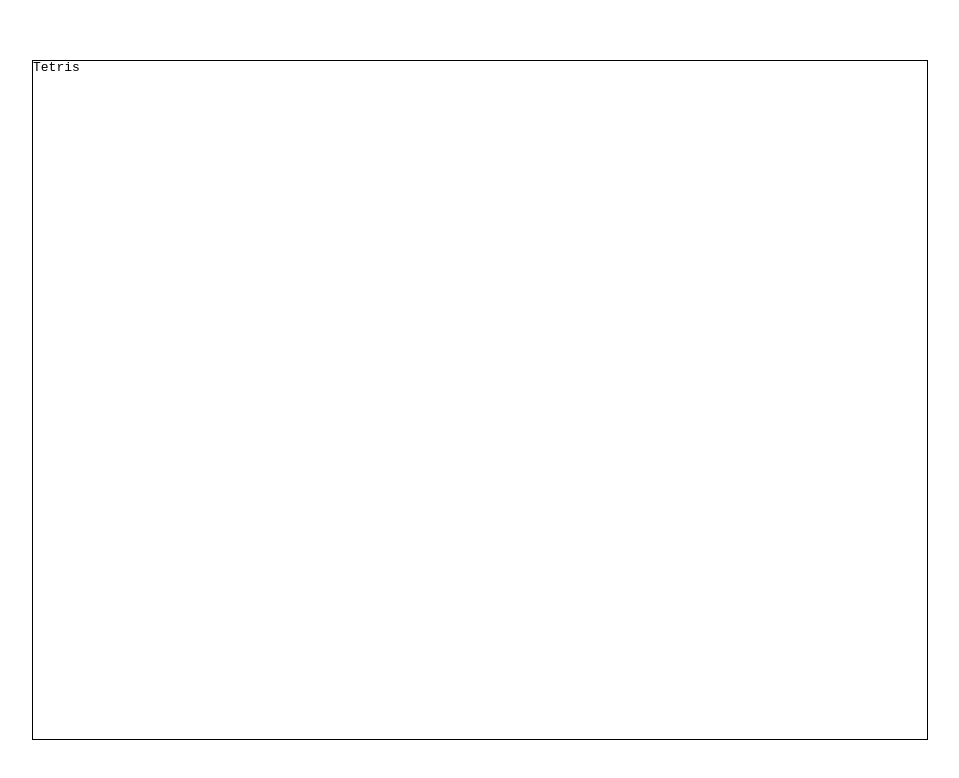
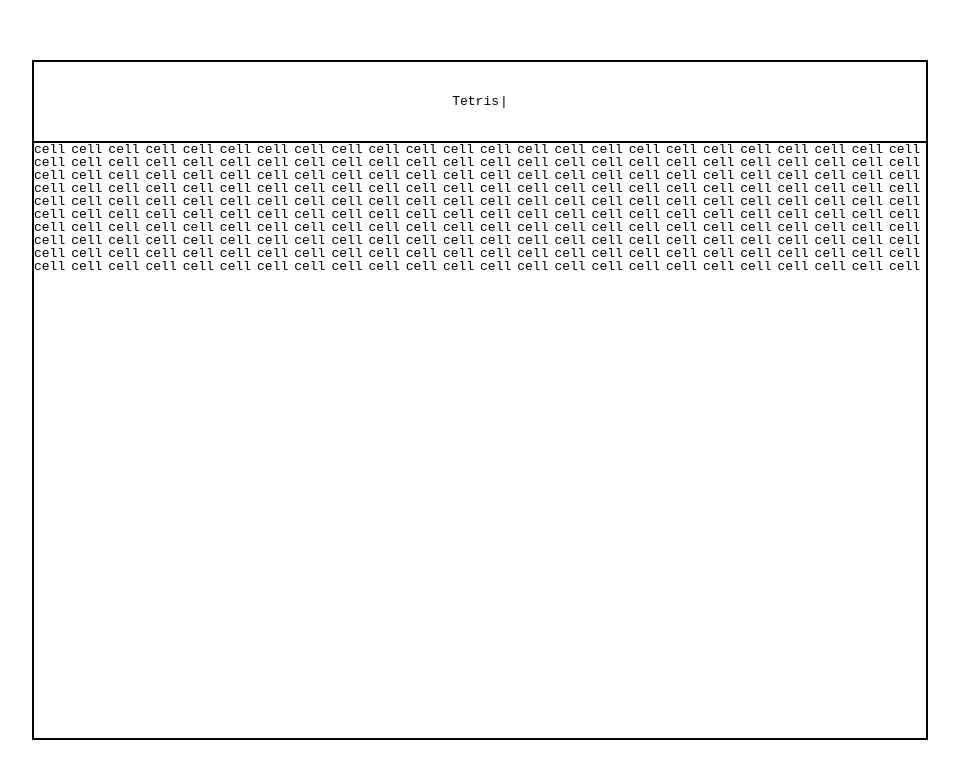
Before and after one commit to itshui3/tetris, a React (Create React App) app: page / in a window 1280 px wide. Shown: the top 778 px of the page, without its empty margins (160-1119 px from the left). Built offline with nearby package versions, Linux system fonts and the light colour scheme.

Commit message:
track style changes

```diff
--- a/package.json
+++ b/package.json
@@ -10,6 +10,7 @@
     "react": "^17.0.1",
     "react-dom": "^17.0.1",
     "react-scripts": "4.0.1",
+    "typewriter-effect": "^2.17.0",
     "web-vitals": "^0.2.4"
   },
   "scripts": {
--- a/src/components/Header/Header.js
+++ b/src/components/Header/Header.js
@@ -1,12 +1,25 @@
+
+import './_header.css'
+import React from 'react'
+
+import Typewriter from 'typewriter-effect'
 
 
-import React from 'react'
+function Header() {
 
-function Header() {
 return (
 <>
 <div className='header_cont'>
-    <h1 className='header_title'>Tetris</h1>
+    <Typewriter
+    onInit={(typewriter) => {
+        typewriter.start().changeDelay(20).changeDeleteSpeed(10)
+        .typeString('let\'s play...')
+        .deleteAll()
+        .typeString('Tetris')
+
+    }
+
+    } />
 </div>
 </>
 )
--- a/src/components/Header/_header.css
+++ b/src/components/Header/_header.css
@@ -1,8 +1,19 @@
 
 .header_cont {
+    border: 1px solid black;
 
+    width: 100%;
+    height: 12%;
+
+    display: flex;
+    justify-content: center;
+    align-items: center
 }
 
-.header_title {
+/* how to style Typewriter? */
+/* .header_title .Typewriter {
+    border: 1px solid black;
+    font-size: 1.5rem;
 
-}
+    letter-spacing: 2rem;
+} */
--- a/src/components/Tetris/Tetris.js
+++ b/src/components/Tetris/Tetris.js
@@ -1,11 +1,37 @@
 
+import './styles/_tetrisBoard.css'
+import React, { useReducer } from 'react'
 
-import React from 'react'
+import {
+    initBoard,
+    boardReducer
+} from './boardReducer.js'
 
 function Tetris() {
+
+    const [boardState, dispatchBoard] = useReducer(boardReducer, initBoard)
+
 return (
 <>
+<div className='tetris_cont'>
 
+{
+boardState.board.map((row, r_idx) => (
+<div className='board_row' key={r_idx}>
+    {
+        row.map((cell, c_idx) => (
+
+        <div className='board_cell' key={c_idx}>
+            cell
+        </div>
+
+        ))
+    }
+</div>
+))
+}
+
+</div>
 </>
 )
 }
--- /dev/null
+++ b/src/components/Tetris/assets/emptyBoard.js
@@ -0,0 +1,27 @@
+
+export const emptyBoard = [
+    [0, 0, 0, 0, 0, 0, 0, 0, 0, 0],
+    [0, 0, 0, 0, 0, 0, 0, 0, 0, 0],
+    [0, 0, 0, 0, 0, 0, 0, 0, 0, 0],
+    [0, 0, 0, 0, 0, 0, 0, 0, 0, 0],
+    [0, 0, 0, 0, 0, 0, 0, 0, 0, 0],
+    [0, 0, 0, 0, 0, 0, 0, 0, 0, 0],
+    [0, 0, 0, 0, 0, 0, 0, 0, 0, 0],
+    [0, 0, 0, 0, 0, 0, 0, 0, 0, 0],
+    [0, 0, 0, 0, 0, 0, 0, 0, 0, 0],
+    [0, 0, 0, 0, 0, 0, 0, 0, 0, 0],
+    [0, 0, 0, 0, 0, 0, 0, 0, 0, 0],
+    [0, 0, 0, 0, 0, 0, 0, 0, 0, 0],
+    [0, 0, 0, 0, 0, 0, 0, 0, 0, 0],
+    [0, 0, 0, 0, 0, 0, 0, 0, 0, 0],
+    [0, 0, 0, 0, 0, 0, 0, 0, 0, 0],
+    [0, 0, 0, 0, 0, 0, 0, 0, 0, 0],
+    [0, 0, 0, 0, 0, 0, 0, 0, 0, 0],
+    [0, 0, 0, 0, 0, 0, 0, 0, 0, 0],
+    [0, 0, 0, 0, 0, 0, 0, 0, 0, 0],
+    [0, 0, 0, 0, 0, 0, 0, 0, 0, 0],
+    [0, 0, 0, 0, 0, 0, 0, 0, 0, 0],
+    [0, 0, 0, 0, 0, 0, 0, 0, 0, 0],
+    [0, 0, 0, 0, 0, 0, 0, 0, 0, 0],
+    [0, 0, 0, 0, 0, 0, 0, 0, 0, 0],
+]
--- /dev/null
+++ b/src/components/Tetris/boardReducer.js
@@ -0,0 +1,23 @@
+
+import produce from 'immer'
+import { emptyBoard } from './assets/emptyBoard.js'
+
+
+const initBoard = {
+    board: emptyBoard,
+    // pieces
+    activePc: {}
+}
+
+const boardReducer = (state, { type, action }) => {
+
+    switch(type) {
+        default:
+            return state
+    }
+}
+
+export {
+    initBoard,
+    boardReducer
+}
--- /dev/null
+++ b/src/components/Tetris/styles/_tetrisBoard.css
@@ -0,0 +1,18 @@
+
+
+.tetris_cont {
+    border: 1px solid black;
+
+    width: 100%;
+    height: 88%;
+
+    display: flex;
+}
+
+.board_row {
+    width: 100%;
+}
+
+.board_cell {
+
+}
```
Also changed, not shown: 2 other files (tests, documents, lock files or other folders).
